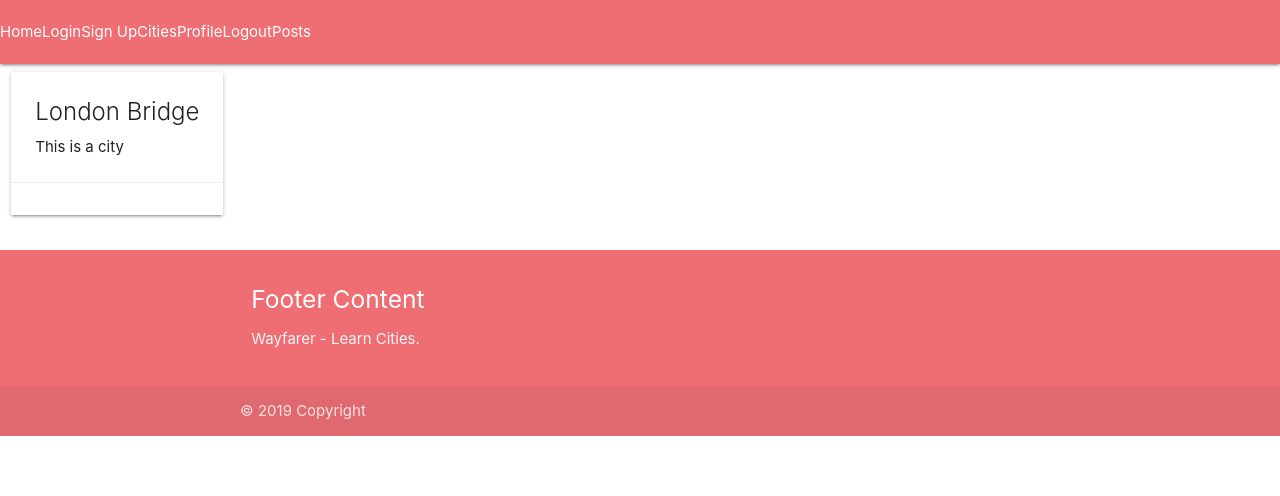
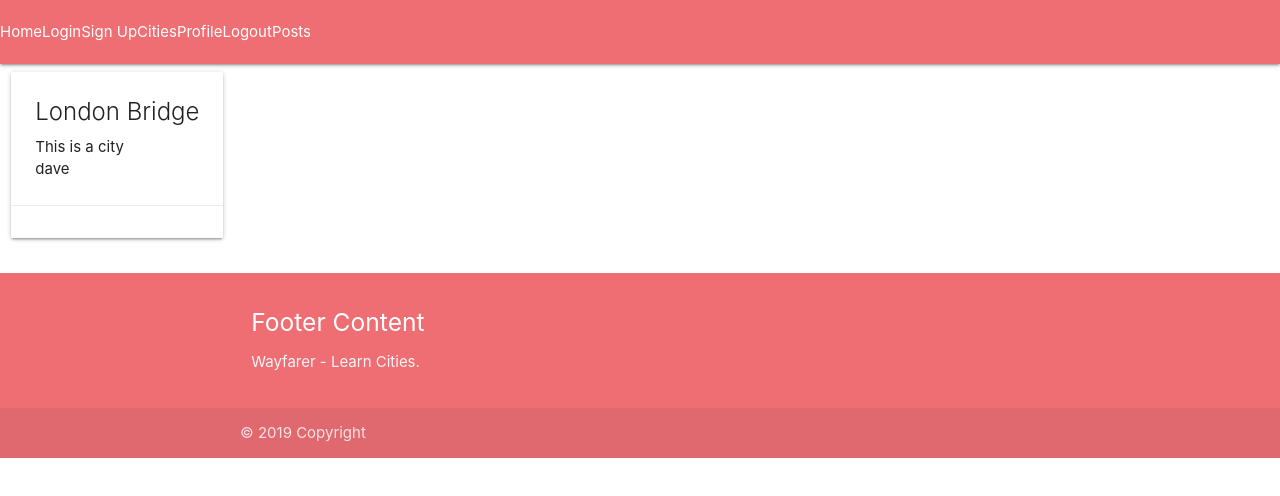
Before and after one commit to travisformayor/wayfarer-gui-ga, a React (Create React App) app: page /post/1 in a window 1280 px wide. Shown: the top 496 px of the page. Built offline with nearby package versions, Linux system fonts and the light colour scheme.

Commit message:
added author

```diff
--- a/src/components/ShowPost/ShowPost.js
+++ b/src/components/ShowPost/ShowPost.js
@@ -48,6 +48,7 @@ class ShowPost extends Component {
             <div className="card-content">
               <span className="card-title">{post && post.title}</span>
               <p>{post && post.content}</p>
+              <p>{post && post.username}</p>
             </div>
             <div className="card-action">
             </div>
```
